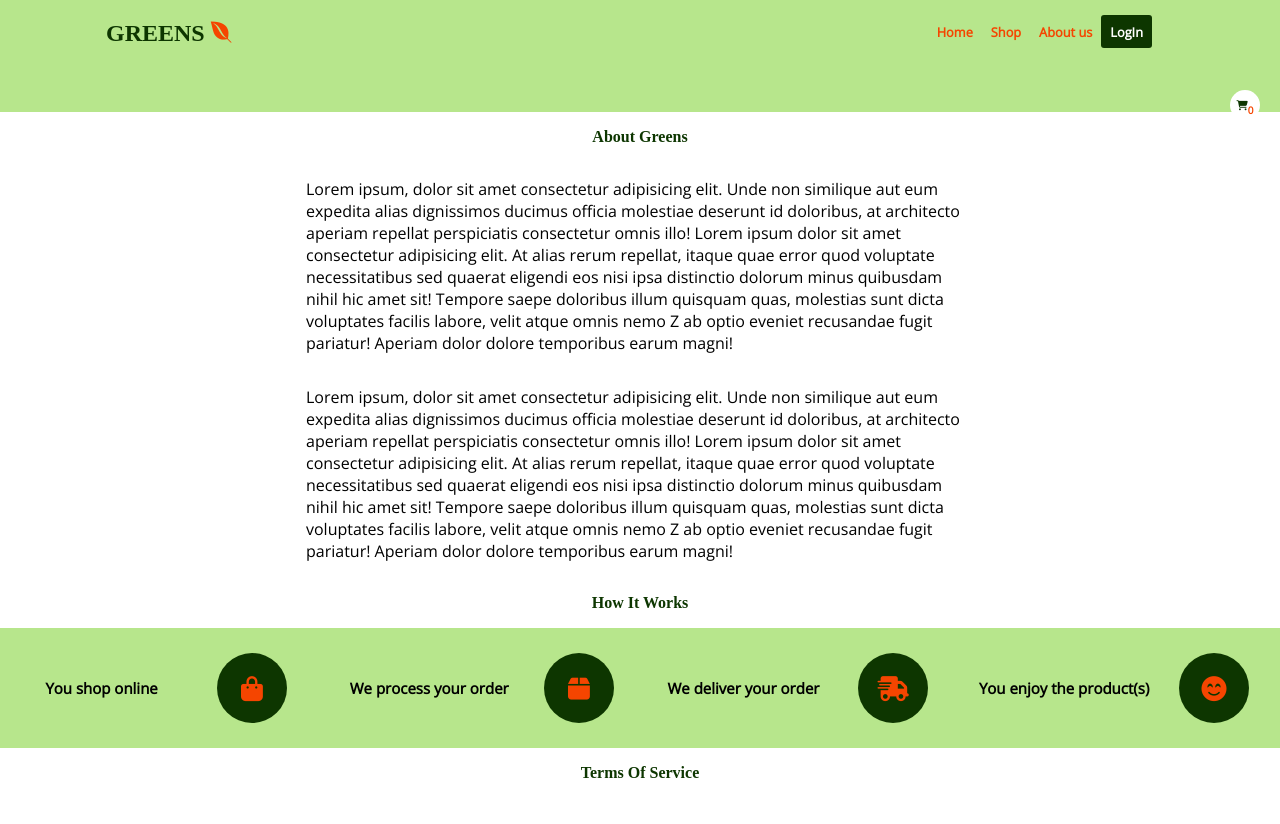
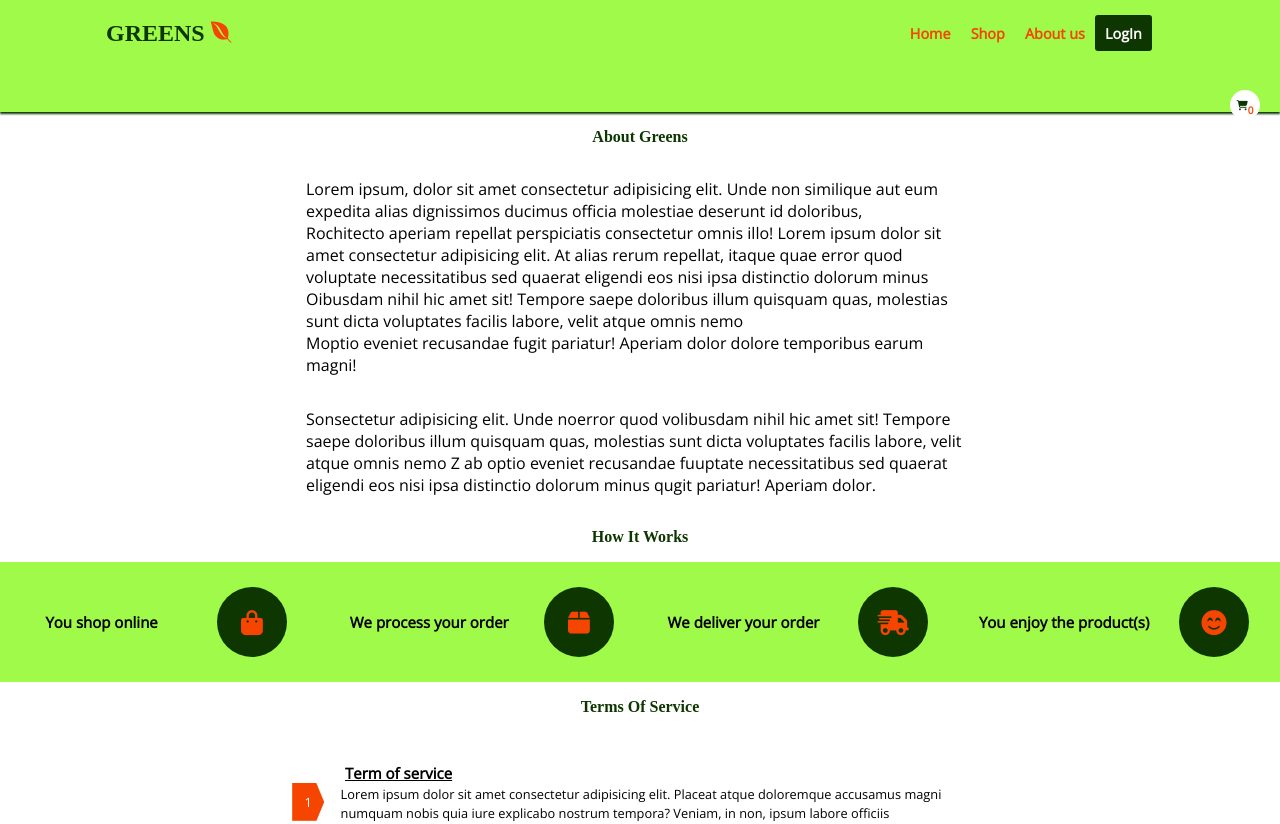
Before and after one commit to muirurii/grocery, a React (Create React App) app: page /about in a window 1280 px wide. Shown: the top 824 px of the page. Built offline with nearby package versions, Linux system fonts and the light colour scheme; some icons are missing; a web font is replaced by a local one.

Commit message:
Customized hero secction view

```diff
--- a/src/components/layout/Cart/Cart.jsx
+++ b/src/components/layout/Cart/Cart.jsx
@@ -1,16 +1,17 @@
 import { useContext } from "react";
+import { Link } from "react-router-dom";
 import { GlobalContext } from "../../store/GlobalState";
 import CartItem from "./CartItem";
 
 const Cart = () => {
 
-    const {products,isCartOpen,dispatch} = useContext(GlobalContext);
+    const {products,isCartOpen,dispatch,isLoggedIn} = useContext(GlobalContext);
 
     const closeCart = ()=>{
          dispatch({
             type:"toogleCart",
              payload:'',
-         })
+         });
     }
 
     const productsInCart = products.filter(product => product.isInCart);
@@ -30,7 +31,7 @@ const Cart = () => {
                 </ul>
                 <div className="total">
                   <label className="cost">Total:{totalPrice}</label>
-                  <button>Shop</button>
+                  {isLoggedIn ?<button>Shop</button> : <Link to={"login"}>Login to start shopping</Link>}
                 </div>
                 </>
             ): 'The cart is currently empty select items to add them'}
--- a/src/components/pages/About/AboutText.jsx
+++ b/src/components/pages/About/AboutText.jsx
@@ -6,24 +6,23 @@ const AboutText = () => {
                 <p>
                     Lorem ipsum, dolor sit amet consectetur adipisicing elit.
                     Unde non similique aut eum expedita alias dignissimos ducimus officia
-                    molestiae deserunt id doloribus,
-                     at architecto aperiam repellat perspiciatis consectetur omnis illo!
+                    molestiae deserunt id doloribus, <br />
+                     Rochitecto aperiam repellat perspiciatis consectetur omnis illo!
                      Lorem ipsum dolor sit amet consectetur adipisicing elit. At alias rerum repellat,
                      itaque quae error quod voluptate necessitatibus sed quaerat eligendi eos nisi ipsa
-                     distinctio dolorum minus quibusdam nihil hic amet sit! Tempore saepe doloribus illum
-                     quisquam quas, molestias sunt dicta voluptates facilis labore, velit atque omnis nemo Z
-                     ab optio eveniet recusandae fugit pariatur! Aperiam dolor dolore temporibus earum magni!
+                     distinctio dolorum minus
+                     <br />
+                     Oibusdam nihil hic amet sit! Tempore saepe doloribus illum
+                     quisquam quas, molestias sunt dicta voluptates facilis labore, velit atque omnis nemo
+                     <br />
+                     Moptio eveniet recusandae fugit pariatur! Aperiam dolor dolore temporibus earum magni!
                 </p>
                 <p>
-                    Lorem ipsum, dolor sit amet consectetur adipisicing elit.
-                    Unde non similique aut eum expedita alias dignissimos ducimus officia
-                    molestiae deserunt id doloribus,
-                     at architecto aperiam repellat perspiciatis consectetur omnis illo!
-                     Lorem ipsum dolor sit amet consectetur adipisicing elit. At alias rerum repellat,
-                     itaque quae error quod voluptate necessitatibus sed quaerat eligendi eos nisi ipsa
-                     distinctio dolorum minus quibusdam nihil hic amet sit! Tempore saepe doloribus illum
+                    Sonsectetur adipisicing elit.
+                    Unde noerror quod volibusdam nihil hic amet sit! Tempore saepe doloribus illum
                      quisquam quas, molestias sunt dicta voluptates facilis labore, velit atque omnis nemo Z
-                     ab optio eveniet recusandae fugit pariatur! Aperiam dolor dolore temporibus earum magni!
+                     ab optio eveniet recusandae fuuptate necessitatibus sed quaerat eligendi eos nisi ipsa
+                     distinctio dolorum minus qugit pariatur! Aperiam dolor.
                 </p>
             </section>
         </section>
--- a/src/components/pages/LogIn/LogIn.jsx
+++ b/src/components/pages/LogIn/LogIn.jsx
@@ -1,6 +1,6 @@
 import { Link } from "react-router-dom";
 import { GlobalContext } from '../../store/GlobalState'
-import { useContext, useState} from 'react';
+import { useContext, useState,useEffect} from 'react';
 import {useNavigate } from "react-router";
 
 const LogIn = () => {
@@ -8,6 +8,14 @@ const LogIn = () => {
     const {dispatch} = useContext(GlobalContext);
     const navigate = useNavigate();
     const [name,setName] = useState("");
+
+    useEffect(()=>{
+         dispatch({
+        type:"toogleCart",
+        payload: false
+    });
+    },[]);
+
 
     const logIn = (e)=>{
         e.preventDefault();
--- a/src/components/pages/homepage/Hero.jsx
+++ b/src/components/pages/homepage/Hero.jsx
@@ -1,6 +1,13 @@
 const Hero = () => {
     return (
         <section className="hero">
+            <section className="hero-bg">
+                <div className="large-img"></div>
+                <div className="small-img">
+                <div></div>
+                <div></div>
+                </div>
+            </section>
                 <section className="hero-text">
                     <p>
                         SHOP FRESH AND QUALITY PRODUCTS AT AFFORDABLE PRICES
--- a/src/components/store/StateReducer.jsx
+++ b/src/components/store/StateReducer.jsx
@@ -3,7 +3,7 @@ const StateReducer = (state,action)=>{
         case "toogleCart":{
             return{
                 ...state,
-                isCartOpen: !state.isCartOpen,
+                isCartOpen: action.payload === false ? false : !state.isCartOpen,
             }
         }
         case "addToCart":{
--- a/src/index.css
+++ b/src/index.css
@@ -8,7 +8,7 @@
 :root {
     --mainGreen: #0d3600;
     --mainOrange: #f54500;
-    --fadeColor: #81d33591;
+    --fadeColor: #91fa2edc;
 }
 
 html {
@@ -104,6 +104,7 @@ header {
     min-height: 14vh;
     background-color: var(--fadeColor);
     padding: 1em 0 1em 1em;
+    box-shadow: 0px 2px 2px var(--mainGreen);
 }
 
 header h1 {
@@ -131,7 +132,7 @@ header h1 i {
 .main-nav button {
     display: block;
     padding: .6em .7em;
-    font-size: 0.8rem;
+    font-size: .9rem;
     color: var(--mainOrange);
 }
 
@@ -242,12 +243,65 @@ header h1 i {
 }
 
 .hero {
-    min-height: 50vh;
+    min-height: 60vh;
     overflow: hidden;
+    position: relative;
+    padding: 4em;
+    background: linear-gradient(to right, var(--fadeColor), rgba(155, 250, 46, 0.295));
 }
 
-.hero {
-    padding: 4em;
+.hero-bg {
+    position: absolute;
+    left: 0;
+    top: 0;
+    height: 100%;
+    width: 100vw;
+    display: grid;
+    grid-template-columns: 1.5fr 1fr;
+    z-index: -1;
+}
+
+.hero-bg div {
+    background-blend-mode: lighten;
+    background-size: 100% 100%;
+    background-position: center;
+}
+
+.hero-bg .large-img {
+    background-image: url(https://images.pexels.com/photos/9705821/pexels-photo-9705821.jpeg?auto=compress&cs=tinysrgb&dpr=1&w=500);
+}
+
+.hero-bg .small-img {
+    display: grid;
+    grid-template-rows: repeat(2, 1fr)
+}
+
+.hero-bg .small-img div:first-child {
+    background-image: url(https://images.pexels.com/photos/7843967/pexels-photo-7843967.jpeg?auto=compress&cs=tinysrgb&dpr=1&w=500);
+    animation: change-small-1 10s ease-in-out infinite alternate;
+}
+
+.hero-bg .small-img div:last-child {
+    background-image: url(https://images.pexels.com/photos/8931671/pexels-photo-8931671.jpeg?auto=compress&cs=tinysrgb&dpr=1&w=500);
+    animation: change-small-2 10s 4s ease-in-out infinite alternate;
+}
+
+@keyframes change-small-1 {
+    from {
+        background-image: url(https://images.pexels.com/photos/7843967/pexels-photo-7843967.jpeg?auto=compress&cs=tinysrgb&dpr=1&w=500);
+    }
+    to {
+        background-image: url(https://images.pexels.com/photos/7843994/pexels-photo-7843994.jpeg?auto=compress&cs=tinysrgb&dpr=1&w=500);
+    }
+}
+
+@keyframes change-small-2 {
+    from {
+        background-image: url(https://images.pexels.com/photos/8931671/pexels-photo-8931671.jpeg?auto=compress&cs=tinysrgb&dpr=1&w=500);
+    }
+    to {
+        background-image: url(https://images.pexels.com/photos/6682777/pexels-photo-6682777.jpeg?auto=compress&cs=tinysrgb&dpr=1&w=500);
+    }
 }
 
 .hero-text p {
@@ -462,14 +516,15 @@ main h1 {
     top: 50%;
     background-color: var(--mainOrange);
     color: #fff;
-    width: 3em;
+    width: 2.5em;
     height: 3em;
     font-size: .8rem;
     display: flex;
     justify-content: center;
     align-items: center;
-    border-radius: 50%;
+    /* border-radius: 50%; */
     transform: translateY(-50%);
+    clip-path: polygon(0% 0%, 75% 0%, 100% 50%, 75% 100%, 0% 100%);
 }
 
 .terms h2,
@@ -600,8 +655,8 @@ main h1 {
     top: 40px;
     left: 50%;
     transform: translateX( -50%);
-    z-index: 50;
     border-radius: 3px;
+    z-index: 300;
 }
 
 .close-cart {
@@ -622,12 +677,11 @@ main h1 {
 .cart::after {
     content: '';
     background-color: rgba(211, 221, 213, 0.466);
-    /* backdrop-filter: blur(20px); */
     width: 100vw;
     position: absolute;
     top: 0px;
     bottom: 0;
-    z-index: 45;
+    z-index: 201;
 }
 
 .cart h2 {
@@ -719,17 +773,22 @@ main h1 {
 
 .total {
     padding-right: 1em;
+    display: flex;
+    flex-direction: column;
+    align-items: center;
+    justify-content: space-between;
 }
 
-.total button {
+.total button,
+.total a {
     border: none;
     background-color: var(--mainGreen);
     color: #fff;
-    padding: 1em 0em;
+    padding: 1em 5em;
     text-align: center;
-    width: 90%;
     margin: 0 0 5% 5%;
     border-radius: 4px;
+    font-size: .7rem;
 }
 
 .categories {
```
